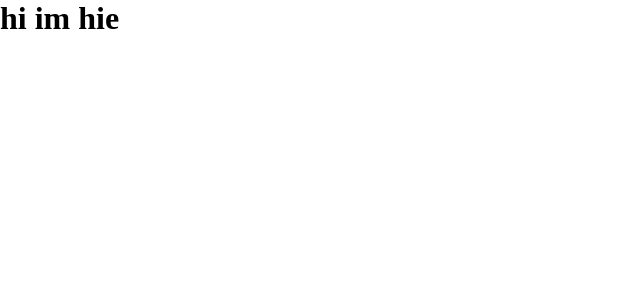
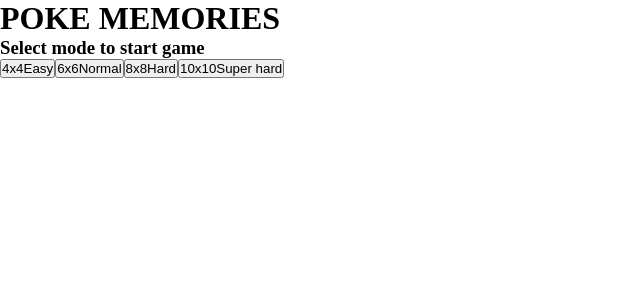
Before and after one commit to hiep0702/poke-memories, a Vue app: page / in a window 1280 px wide. Shown: the top 300 px of the page, without its empty margins (0-640 px from the left). Built offline with nearby package versions, Linux system fonts and the light colour scheme.

Commit message:
feature swtch screen

```diff
--- a/src/App.vue
+++ b/src/App.vue
@@ -1,10 +1,31 @@
 <template>
-  <h1>hi im hie</h1>
+  <main-screen
+    v-if="statusMatch === 'default'"
+    @onStart="onHandleBeforeStart($event)"
+  />
+  <interact-screen v-if="statusMatch === 'match'" />
 </template>
 
 <script>
+import InteractScreen from "./components/InteractScreen.vue";
+import MainScreen from "./components/MainScreen.vue";
+
 export default {
   name: "App",
-  components: {},
+  data() {
+    return {
+      statusMatch: "default",
+    };
+  },
+  components: {
+    MainScreen,
+    InteractScreen,
+  },
+  methods: {
+    onHandleBeforeStart(config) {
+      console.log("run onHandleBeforeStart, ", config);
+      this.statusMatch = "match";
+    },
+  },
 };
 </script>
--- /dev/null
+++ b/src/components/CoppyRightScreen.vue
@@ -0,0 +1,3 @@
+<template>
+  <p>I'm am tth - <a href="#">view here</a></p>
+</template>
--- /dev/null
+++ b/src/components/InteractScreen.vue
@@ -0,0 +1,3 @@
+<template>
+  <h1>dasdsads</h1>
+</template>
--- /dev/null
+++ b/src/components/MainScreen.vue
@@ -0,0 +1,34 @@
+<template>
+  <div class="screen">
+    <h1>POKE MEMORIES</h1>
+    <h3>Select mode to start game</h3>
+    <div class="actions">
+      <button @click="onStart(16)">
+        <span>4x4</span>
+        <span>Easy</span>
+      </button>
+      <button @click="onStart(36)">
+        <span>6x6</span>
+        <span>Normal</span>
+      </button>
+      <button @click="onStart(64)">
+        <span>8x8</span>
+        <span>Hard</span>
+      </button>
+      <button @click="onStart(100)">
+        <span>10x10</span>
+        <span>Super hard</span>
+      </button>
+    </div>
+  </div>
+</template>
+
+<script>
+export default {
+  methods: {
+    onStart(totalOfBlocks) {
+      this.$emit("onStart", { totalOfBlocks });
+    },
+  },
+};
+</script>
```
Also changed, not shown: src/components/ResultScreen.vue (added), 1 other file (tests, documents, lock files or other folders).
